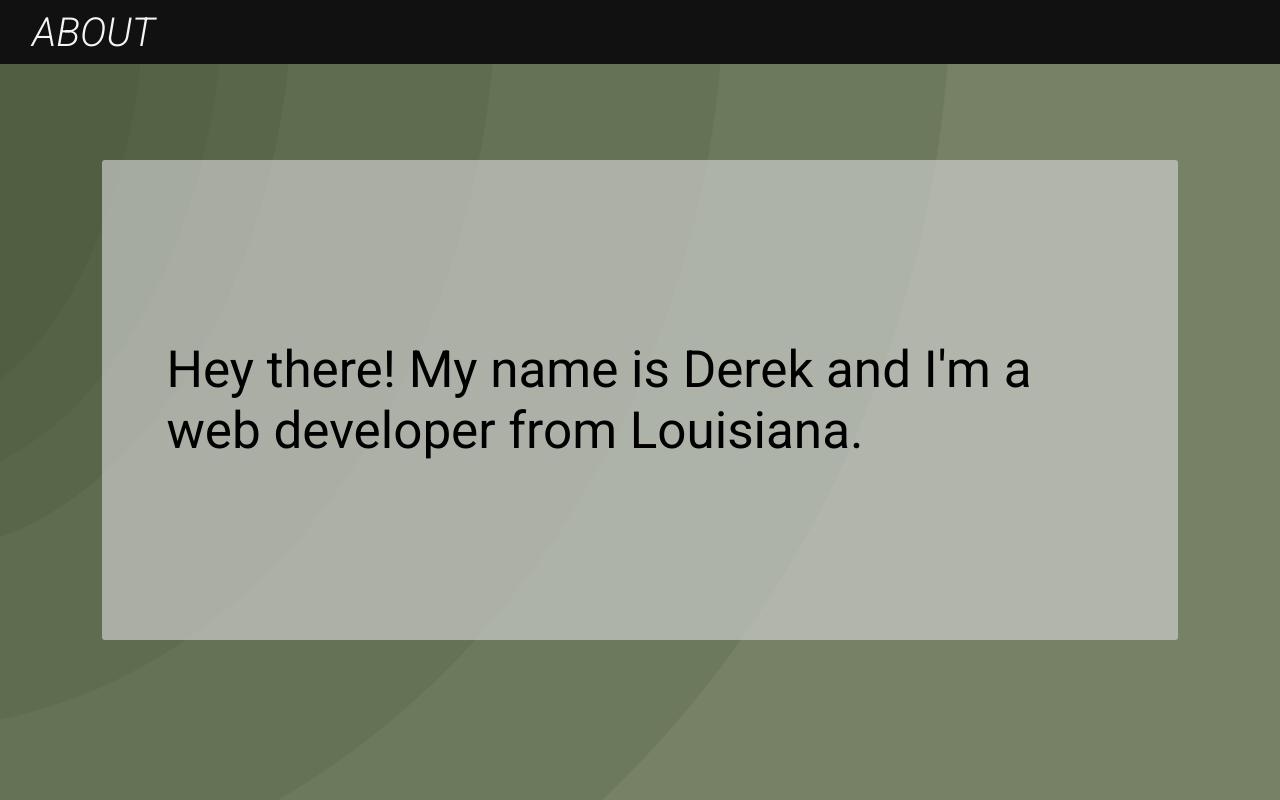
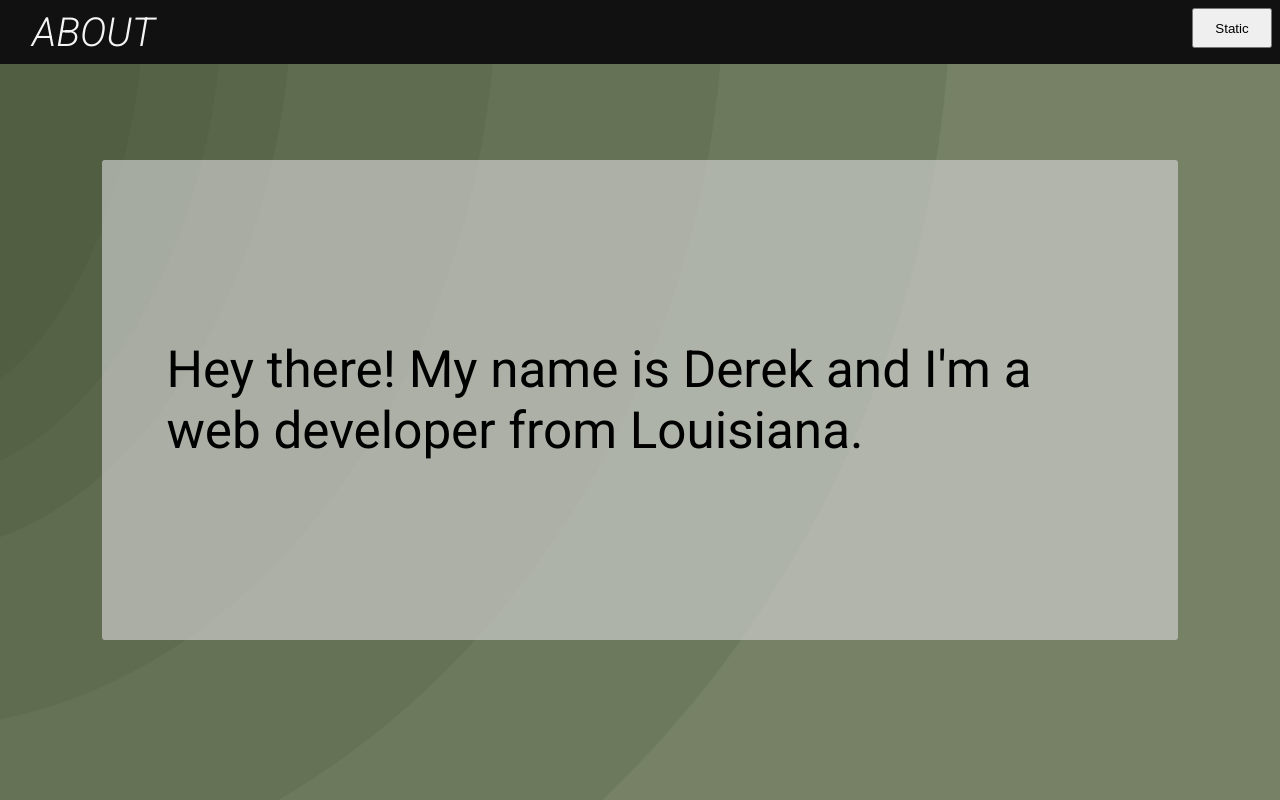
Before and after one commit to chuck517/portfolio, a Next.js app: page / in a window 1280 px wide. Built offline with nearby package versions, Linux system fonts and the light colour scheme.

Commit message:
testing: added toggle to test 2 different effects

```diff
--- a/components/Section.tsx
+++ b/components/Section.tsx
@@ -1,8 +1,9 @@
 import styles from '../styles/Section.module.css';
 
-const Section = ({ section }: any) => {
+const Section = ({ section, sticky }: any) => {
   const { body } = section;
   let sectionColor;
+
   switch (section.id) {
     case 0:
       sectionColor = '#8ff80055';
@@ -16,6 +17,7 @@ const Section = ({ section }: any) => {
     default:
       sectionColor = '#ffffff44';
   }
+
   return (
     <>
       <div
@@ -26,7 +28,7 @@ const Section = ({ section }: any) => {
       </div>
       <div
         id={section.title}
-        className={styles.card}
+        className={!sticky ? styles.card : styles.cardSticky}
         style={{
           backgroundImage: `linear-gradient(${sectionColor}, ${sectionColor}), url(${section.background})`,
         }}
--- a/pages/index.tsx
+++ b/pages/index.tsx
@@ -1,11 +1,14 @@
 import type { NextPage } from 'next';
 import Head from 'next/head';
+import { useState } from 'react';
 import Nav from '../components/Nav';
 import ProfilePic from '../components/ProfilePic';
 import Section from '../components/Section'
 import { sections } from '../data';
+import styles from '../styles/Home.module.css';
 
 const Home: NextPage = () => {
+  const [ sticky, setSticky ] = useState(false);
 
   return (
     <div>
@@ -15,10 +18,11 @@ const Home: NextPage = () => {
         <meta name="keywords" content="portfolio, web development, web design, programming" />
         <meta name="viewport" content="width=device-width, initial-scale=1.0" />
       </Head>
-      <ProfilePic />
+      {/* <ProfilePic /> */}
       {/* <Nav /> */}
+      <button className={styles.toggle} onClick={() => setSticky(!sticky)}>{sticky ? 'Sticky' : 'Static'}</button>
       {
-        sections.map(section => <Section key={section.id} section={section}/>)
+        sections.map(section => <Section key={section.id} section={section} sticky={sticky}/>)
       }
     </div>
   )
--- a/styles/Home.module.css
+++ b/styles/Home.module.css
@@ -0,0 +1,8 @@
+.toggle {
+  height: 2.5rem;
+  width: 5rem;
+  position: absolute;
+  top: 0.5rem;
+  right: 0.5rem;
+  z-index: 10;
+}
--- a/styles/Section.module.css
+++ b/styles/Section.module.css
@@ -34,6 +34,21 @@
   filter: saturate(0.85);
 }
 
+.cardSticky {
+  width: 100vw;
+  height: 100vh;
+  display: flex;
+  padding: 8vw;
+  justify-content: center;
+  align-items: center;
+  background-position: center;
+  background-size: cover;
+  background-attachment: fixed;
+  filter: saturate(0.85);
+  position: sticky;
+  top: 0;
+}
+
 .cardText {
   padding: 0 5vw;
   display: flex;
```
